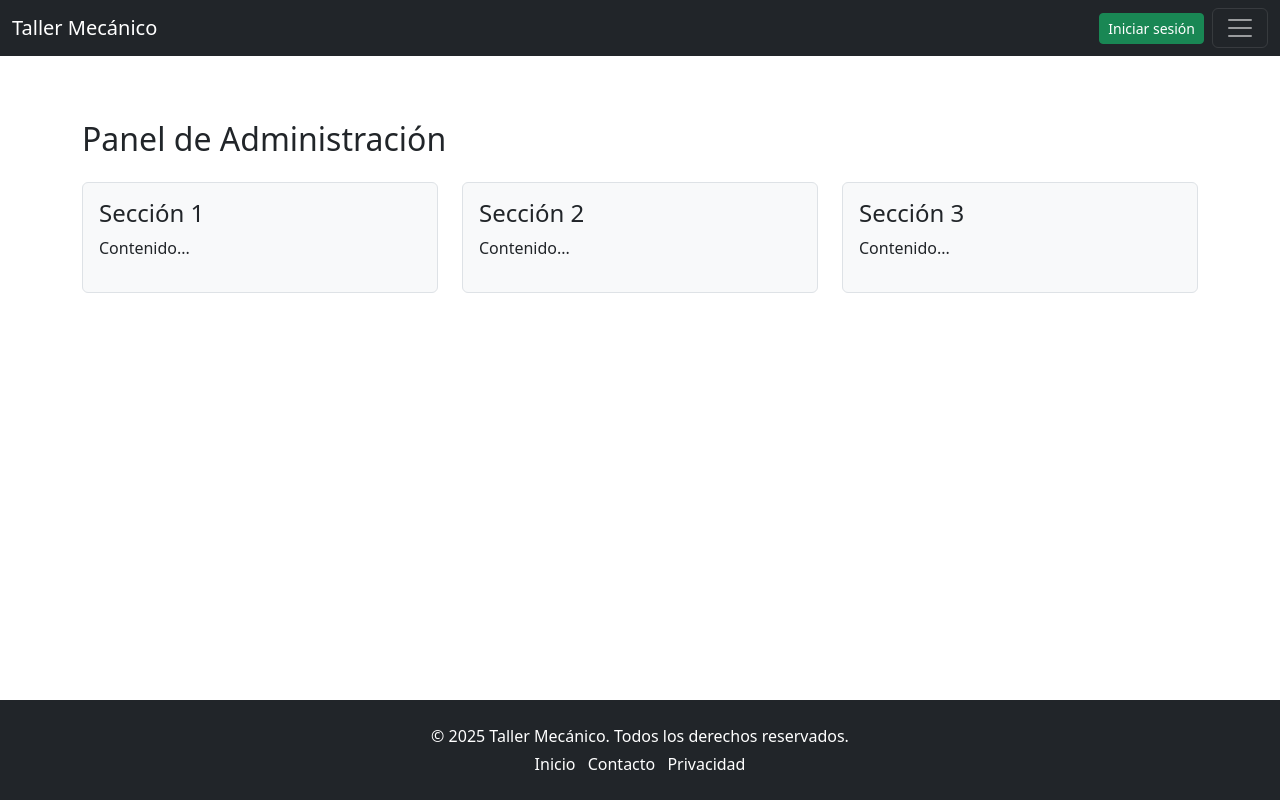
After one commit to Negro-13/Django_solo, a Django app: page /taller/administracion/clientes/ in a window 1280 px wide. The commit adds this page. Run offline with Django 5.2, Linux system fonts and the light colour scheme.

Commit message:
clientes/admin

```diff
--- a/proyecto/Taller_mecanico/static/Taller_mecanico/css/base.css
+++ b/proyecto/Taller_mecanico/static/Taller_mecanico/css/base.css
@@ -1,7 +1,26 @@
-body {
-    background-color: #6f42c1 !important;
-    color: white;
-    margin: 0;
-    padding: 0;
-    font-family: Arial, sans-serif;
+
+
+.carousel-item img {
+    width: 100%;
+    height: 700px;   /* podés cambiarlo */
+    object-fit: cover;
 }
+
+.card-img-top {
+    width: 100%;
+    height: 220px;  /* ajustá a tu gusto */
+    object-fit: cover;
+}
+
+/* Grids del panel de administracion*/
+.admin-box {
+    padding: 20px;
+    background: #454546;
+    border-radius: 10px;
+    box-shadow: 0 2px 6px rgba(0,0,0,0.1);
+    transition: 0.3s;
+}
+
+.admin-box:hover {
+    transform: translateY(-3px);
+}
--- /dev/null
+++ b/proyecto/Taller_mecanico/templates/Taller_mecanico/adminis/clientes.html
@@ -0,0 +1,32 @@
+{% extends 'Taller_mecanico/base.html' %}
+
+{% block title %}Administración - Taller Mecánico{% endblock %}
+
+{% block content %}
+<div class="container mt-5">
+    <h2 class="mb-4">Panel de Administración</h2>
+
+    <div class="row row-cols-1 row-cols-md-3 g-4">
+        <div class="col">
+            <div class="p-3 border rounded bg-light">
+                <h4>Sección 1</h4>
+                <p>Contenido...</p>
+            </div>
+        </div>
+
+        <div class="col">
+            <div class="p-3 border rounded bg-light">
+                <h4>Sección 2</h4>
+                <p>Contenido...</p>
+            </div>
+        </div>
+
+        <div class="col">
+            <div class="p-3 border rounded bg-light">
+                <h4>Sección 3</h4>
+                <p>Contenido...</p>
+            </div>
+        </div>
+    </div>
+</div>
+{% endblock %}
--- a/proyecto/Taller_mecanico/urls.py
+++ b/proyecto/Taller_mecanico/urls.py
@@ -2,6 +2,8 @@ from django.urls import path
 from . import views
 
 urlpatterns = [
+    #Paginas principales
+
     path('', views.pagina_principal, name='pagina_principal'),
     path('login/', views.login_view, name='login'),
     path('register/', views.register, name='register'),
@@ -10,4 +12,7 @@ urlpatterns = [
     path('quienes_somos/', views.quienes_somos, name='quienes_somos'),
     path('ubicacion_contacto/', views.ubicacion_contacto, name='ubicacion_contacto'),
 
+    #Paginas de administracion
+
+    path('administracion/clientes/', views.clientes, name='clientes'),
 ]
--- a/proyecto/Taller_mecanico/views.py
+++ b/proyecto/Taller_mecanico/views.py
@@ -39,3 +39,9 @@ def quienes_somos(request):
 
 def ubicacion_contacto(request):
     return render(request, 'Taller_mecanico/ubicacion_contacto.html')
+
+
+#Panel de administracion
+
+def clientes(request):
+    return render(request, 'Taller_mecanico/adminis/clientes.html')
```
Also changed, not shown: proyecto/Taller_mecanico/templates/Taller_mecanico/pagina_principal.html (+6 -6 lines), proyecto/Taller_mecanico/static/Taller_mecanico/imgs/diagnostico.jpg (deleted), proyecto/Taller_mecanico/static/Taller_mecanico/imgs/diagnostico.png (added), proyecto/Taller_mecanico/static/Taller_mecanico/imgs/electricidad.jpg (deleted), proyecto/Taller_mecanico/static/Taller_mecanico/imgs/electricidad.png (added), proyecto/Taller_mecanico/static/Taller_mecanico/imgs/servicio1.jpg (deleted), proyecto/Taller_mecanico/static/Taller_mecanico/imgs/servicio1.png (added), proyecto/Taller_mecanico/static/Taller_mecanico/imgs/taller1.jpg (deleted), proyecto/Taller_mecanico/static/Taller_mecanico/imgs/taller1.png (added), proyecto/Taller_mecanico/static/Taller_mecanico/imgs/taller2.jpg (deleted), proyecto/Taller_mecanico/static/Taller_mecanico/imgs/taller2.png (added), proyecto/Taller_mecanico/static/Taller_mecanico/imgs/taller3.jpg (deleted), proyecto/Taller_mecanico/static/Taller_mecanico/imgs/taller3.png (added), proyecto/Taller_mecanico/templates/Taller_mecanico/adminis/proveedores.html (added), 2 more files.
